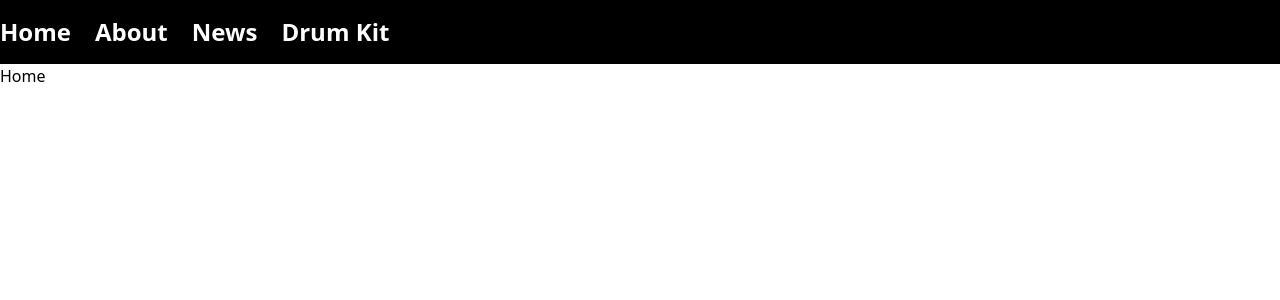
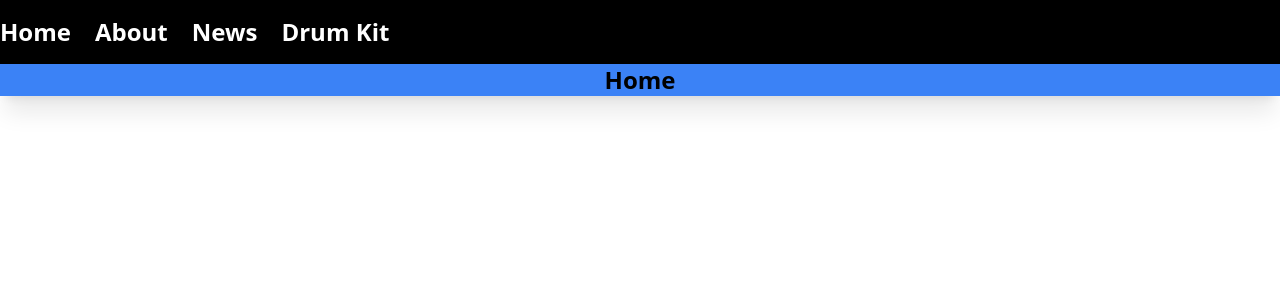
Before and after one commit to GevorAbrahamyan1991/test-end, a React (Create React App) app: page / in a window 1280 px wide. Shown: the top 300 px of the page. Built offline with nearby package versions, Linux system fonts and the light colour scheme.

Commit message:
Adding Container / Title components

```diff
--- /dev/null
+++ b/src/pages/components/StandartContainer.js
@@ -0,0 +1,3 @@
+export default function StandartContainer({ data }) {
+  return <div className="container mx-auto shadow-xl bg-slate-200">{data}</div>;
+}
--- /dev/null
+++ b/src/pages/components/Title.js
@@ -0,0 +1,7 @@
+export default function Title(props) {
+  return (
+    <h1 className="text-2xl font-bold text-center bg-blue-500">
+      {props.title}
+    </h1>
+  );
+}
--- a/src/pages/home.jsx
+++ b/src/pages/home.jsx
@@ -1,9 +1,14 @@
 import React from 'react'
+import StandartContainer from "./components/StandartContainer"
+import Title from "./components/Title"
+export default function Home ()  {
 
-const Home = () => {
-  return (
-    <div>Home</div>
+  const data = (
+    <>
+      <Title title="Home" />
+    </>
   )
+
+  return  <StandartContainer data={data} />
+
 }
-
-export default Home
```
